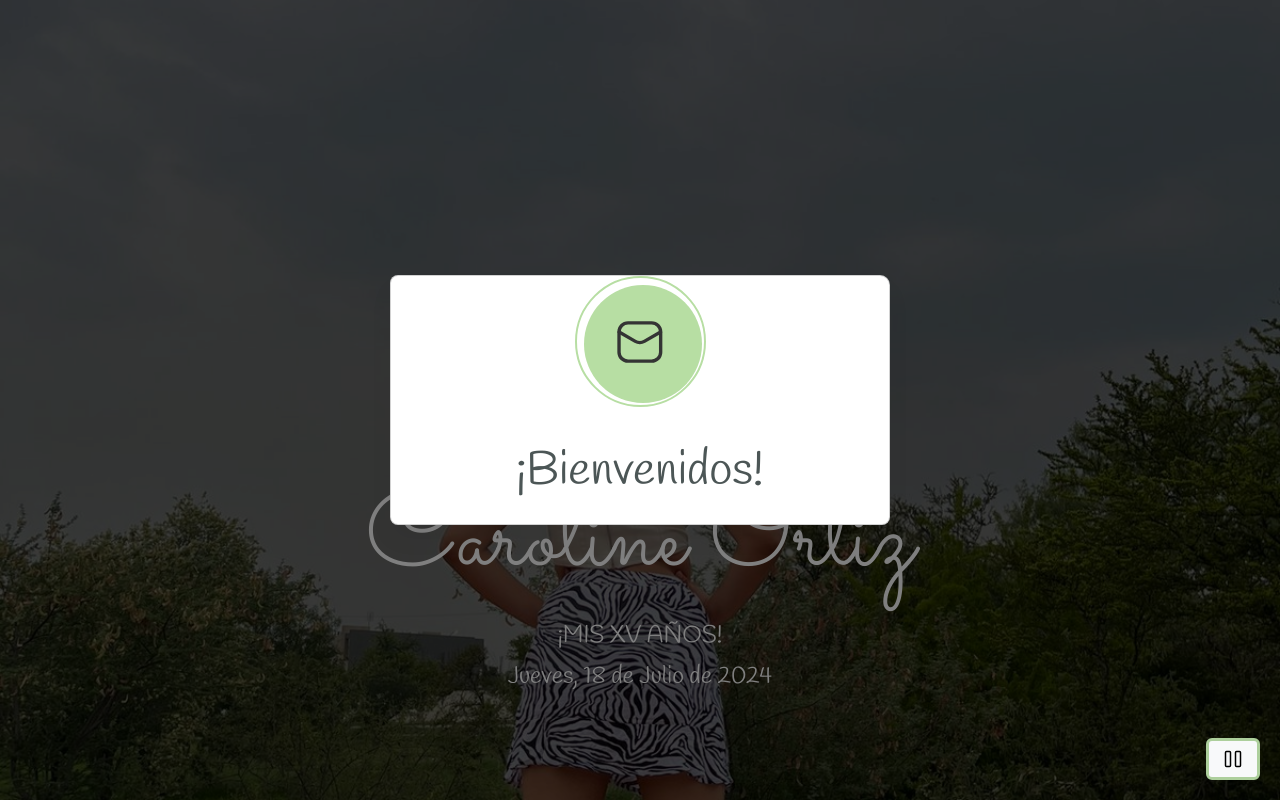
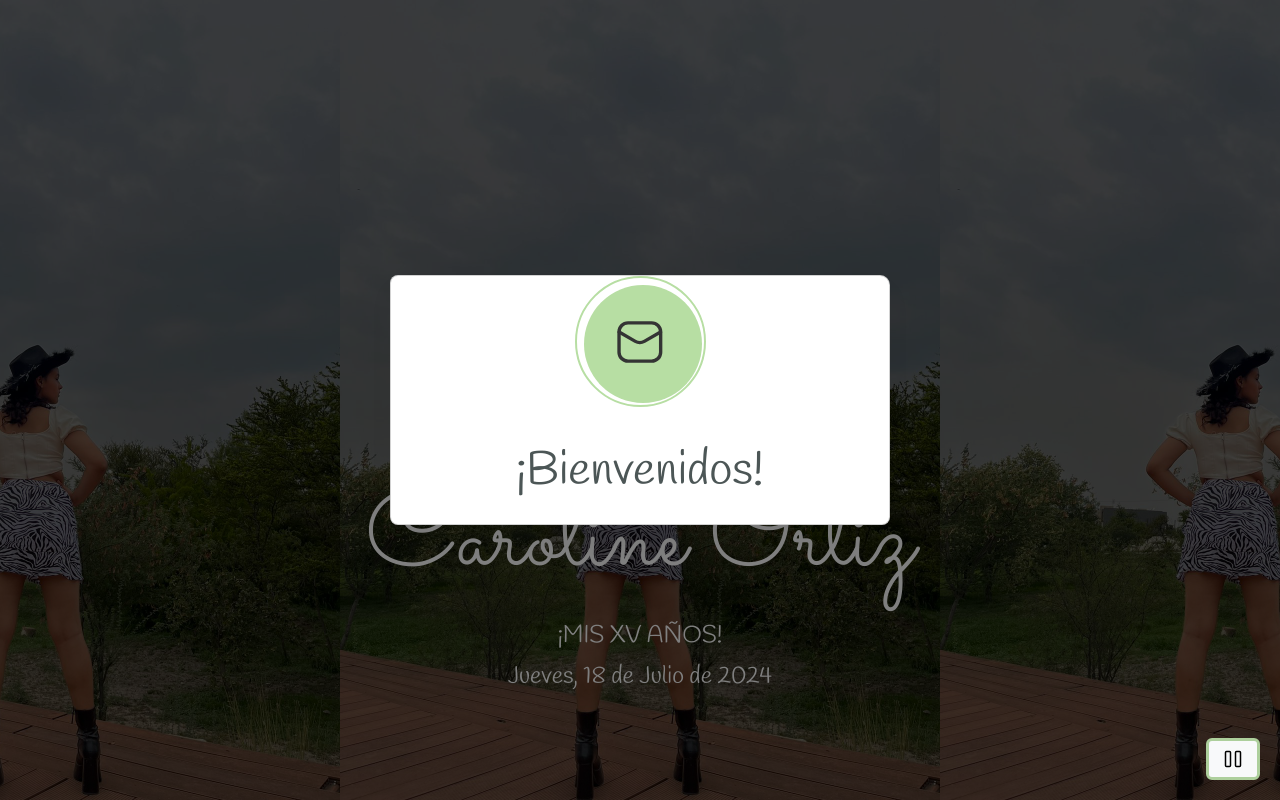
Before and after one commit to Invitacionn/Mariana, a plain HTML site: page index.html in a window 1280 px wide. Shown: the top 800 px of the page. Drawn offline with nearby package versions, Linux system fonts and the light colour scheme.

Commit message:
Update styles.css

```diff
--- a/static/css/styles.css
+++ b/static/css/styles.css
@@ -630,7 +630,7 @@ z-index: 1;
 
 .hero {
 background-image: url('../images/caro1.jpeg'); /* Reemplaza con la ruta de tu imagen */
-background-size: cover; /* Asegura que la imagen cubra todo el contenedor */
+background-size: contain; /* Asegura que la imagen cubra todo el contenedor */
 background-position: center; /* Centra la imagen en el contenedor */
 background-attachment: fixed; /* Fija la imagen de fondo */
 height: 100vh; /* Hace que el contenedor ocupe el 100% de la altura de la ventana */
```
